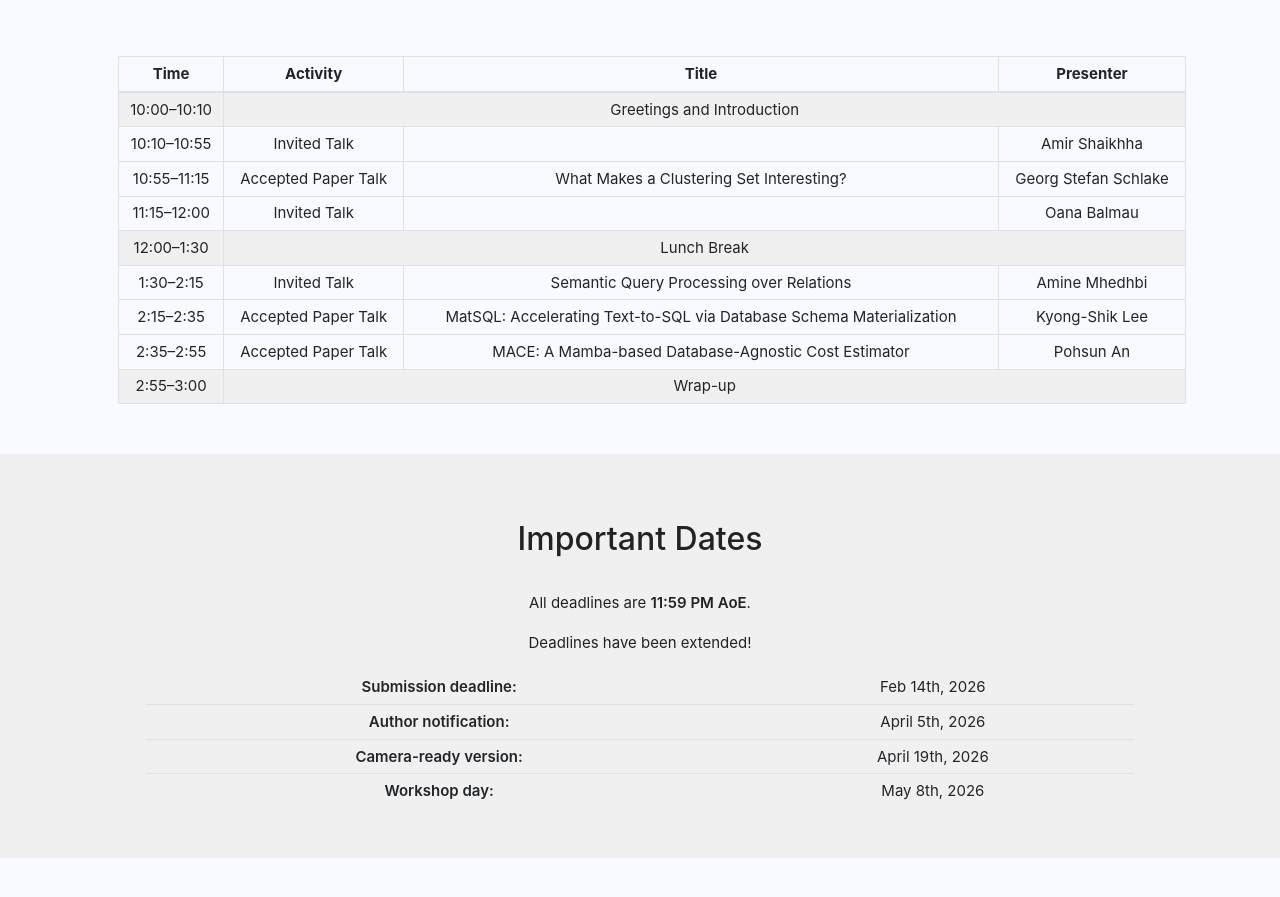
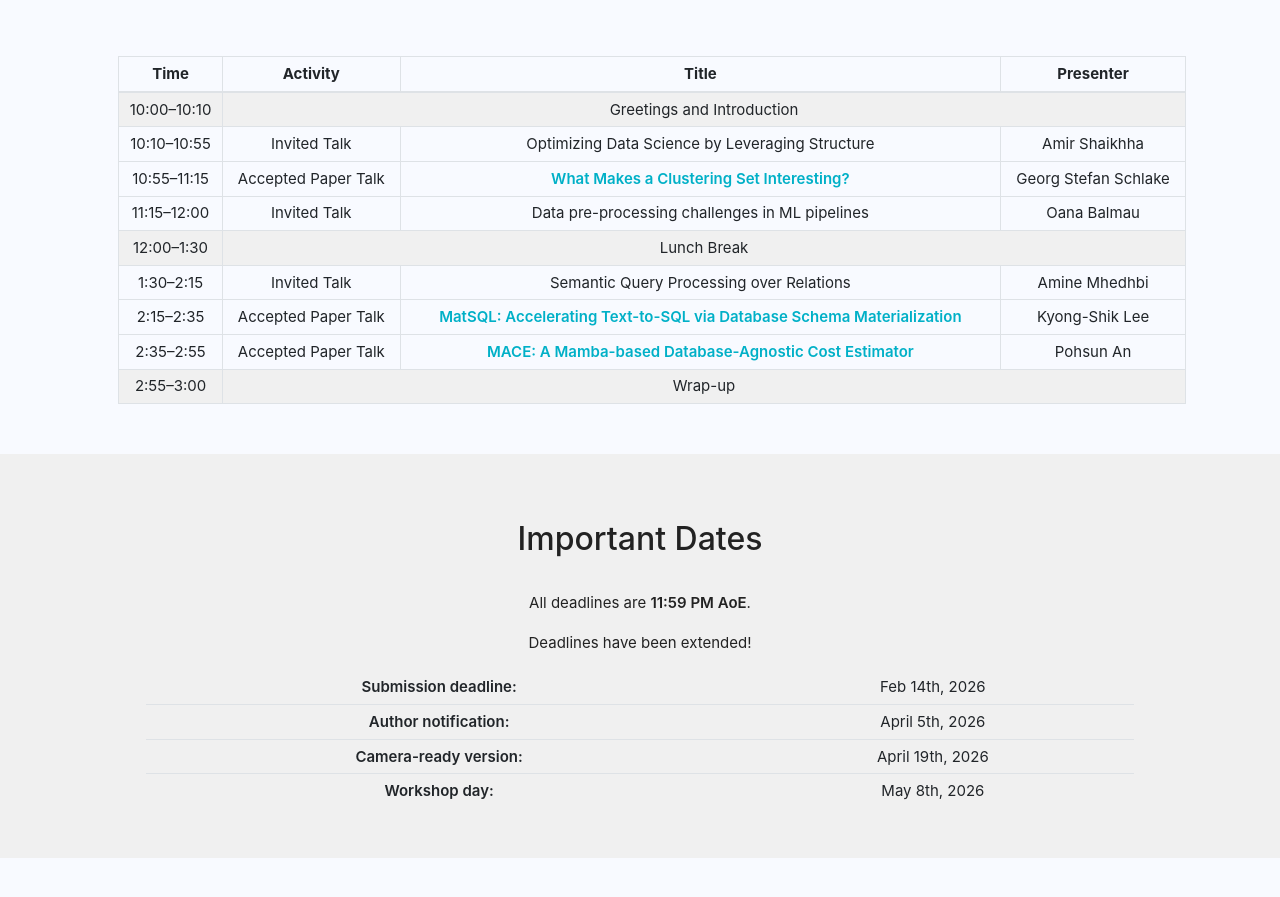
Before and after one commit to DataIntelligenceCrew/dbml26, an Eleventy site: page src/index.njk in a window 1280 px wide. Shown: the part 3020-3917 px from the top of the page. Built offline with nearby package versions, Linux system fonts and the light colour scheme; Eleventy itself is replaced by a stand-in of ours; files that its build step writes are made by us from their sources.

Commit message:
Added schedule information

```diff
--- a/src/_includes/dbml26/program.njk
+++ b/src/_includes/dbml26/program.njk
@@ -24,19 +24,19 @@
               <tr>
                 <td>10:10&ndash;10:55</td>
                 <td>Invited Talk</td>
-                <td></td>
+                <td>Optimizing Data Science by Leveraging Structure</td>
                 <td>Amir Shaikhha</td>
               </tr>
               <tr>
                 <td>10:55&ndash;11:15</td>
                 <td>Accepted Paper Talk</td>
-                <td>What Makes a Clustering Set Interesting?</td>
+                <td><a href="{{ '/assets/papers/interestingness.pdf' | url }}">What Makes a Clustering Set Interesting?</a></td>
                 <td>Georg Stefan Schlake</td>
               </tr>
               <tr>
                 <td>11:15&ndash;12:00</td>
                 <td>Invited Talk</td>
-                <td></td>
+                <td>Data pre-processing challenges in ML pipelines</td>
                 <td>Oana Balmau</td>
               </tr>
               <tr style="background-color: #f0f0f0;">
@@ -52,13 +52,13 @@
               <tr>
                 <td>2:15&ndash;2:35</td>
                 <td>Accepted Paper Talk</td>
-                <td>MatSQL: Accelerating Text-to-SQL via Database Schema Materialization</td>
+                <td><a href="{{ '/assets/papers/matsql.pdf' | url }}">MatSQL: Accelerating Text-to-SQL via Database Schema Materialization</a></td>
                 <td>Kyong-Shik Lee</td>
               </tr>
               <tr>
                 <td>2:35&ndash;2:55</td>
                 <td>Accepted Paper Talk</td>
-                <td>MACE: A Mamba-based Database-Agnostic Cost Estimator</td>
+                <td><a href="{{ '/assets/papers/mace.pdf' | url }}">MACE: A Mamba-based Database-Agnostic Cost Estimator</a></td>
                 <td>Pohsun An</td>
               </tr>
               <tr style="background-color: #f0f0f0;">
```
Also changed, not shown: 3 other files.
